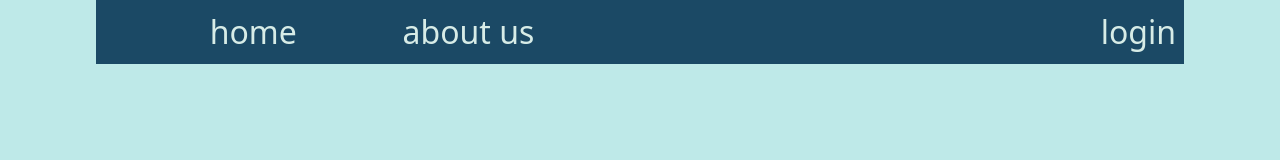
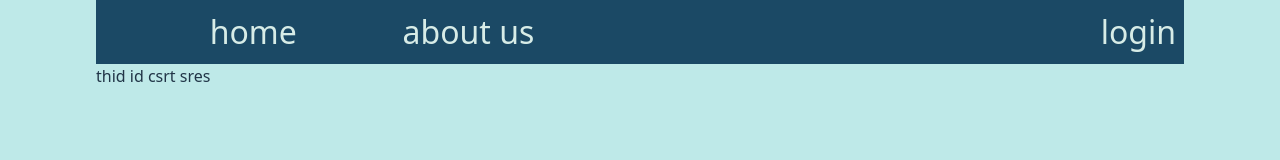
Before and after one commit to fatemezhp/React-app-test, a React (Vite) app: page /Cart in a window 1280 px wide. Shown: the top 160 px of the page. Built offline with nearby package versions, Linux system fonts and the light colour scheme.

Commit message:
cart added

```diff
--- a/src/App.jsx
+++ b/src/App.jsx
@@ -6,6 +6,7 @@
 import Login from './pages/Login'
 import Users from './pages/Users'
 import Products from './components/Products'
+import Cart from './components/Cart'
 
 function App() {
 
@@ -21,6 +22,7 @@
           <Route path='/login' element={<Login />} />
           <Route path='/users' element={<Users />} />
           <Route path='/products' element={<Products />} />
+          <Route path='/Cart' element={ <Cart />} />
         </Routes>
       </Layout>
     </div>
--- a/src/components/Cart.jsx
+++ b/src/components/Cart.jsx
@@ -2,7 +2,7 @@
 
 function Cart() {
   return (
-    <div>Cart</div>
+    <div>thid id csrt sres</div>
   )
 }
 
```
Also changed, not shown: src/components/Products.jsx (line endings or trailing spaces), 1 other file (tests, documents, lock files or other folders).
